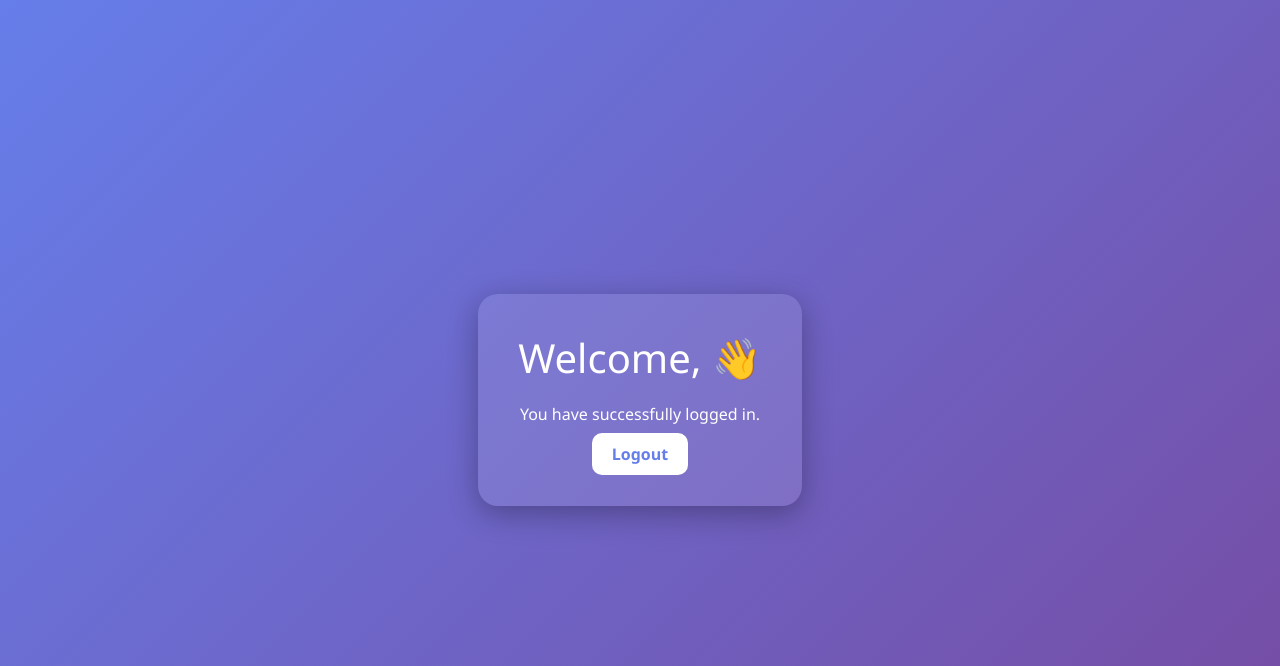
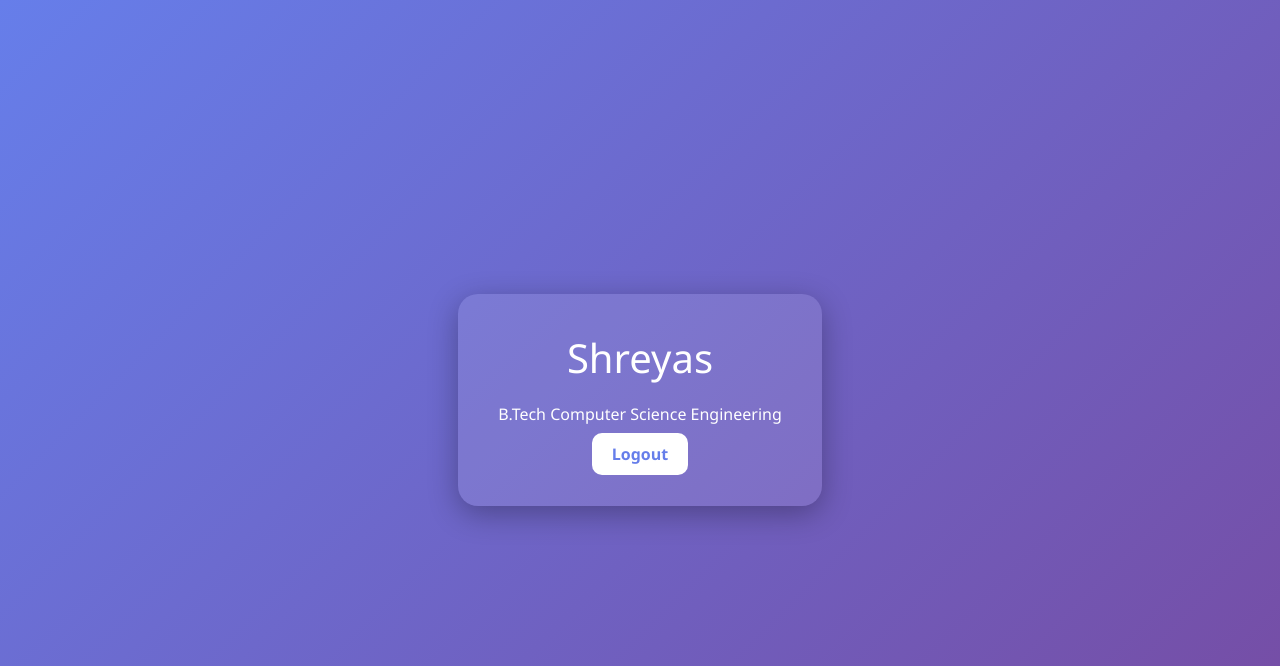
Before and after one commit to shreyaspandey2809/Internship, a Django app: page /user/ in a window 1280 px wide. Shown: the top 666 px of the page. Run offline with Django 5.2, Linux system fonts and the light colour scheme.

Commit message:
resume changes

```diff
--- a/accounts/templates/dashboard.html
+++ b/accounts/templates/dashboard.html
@@ -41,8 +41,8 @@
 </head>
 <body>
   <div class="welcome-card">
-    <h1>Welcome, {{ request.user.username }} 👋</h1>
-    <p>You have successfully logged in.</p>
+    <h1>Shreyas</h1>
+    <p>B.Tech Computer Science Engineering</p>
     <a href="{% url 'login' %}" class="btn-custom">Logout</a>
   </div>
 </body>
```
